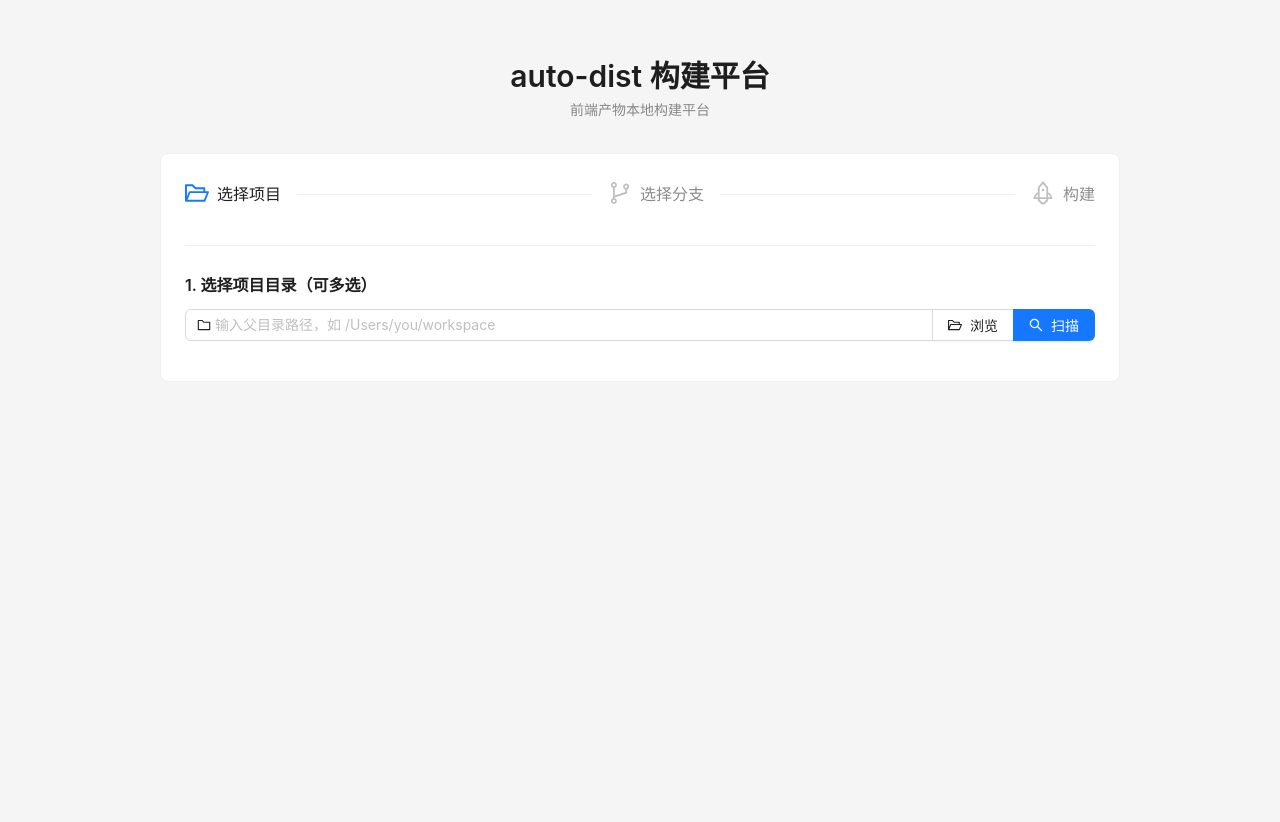
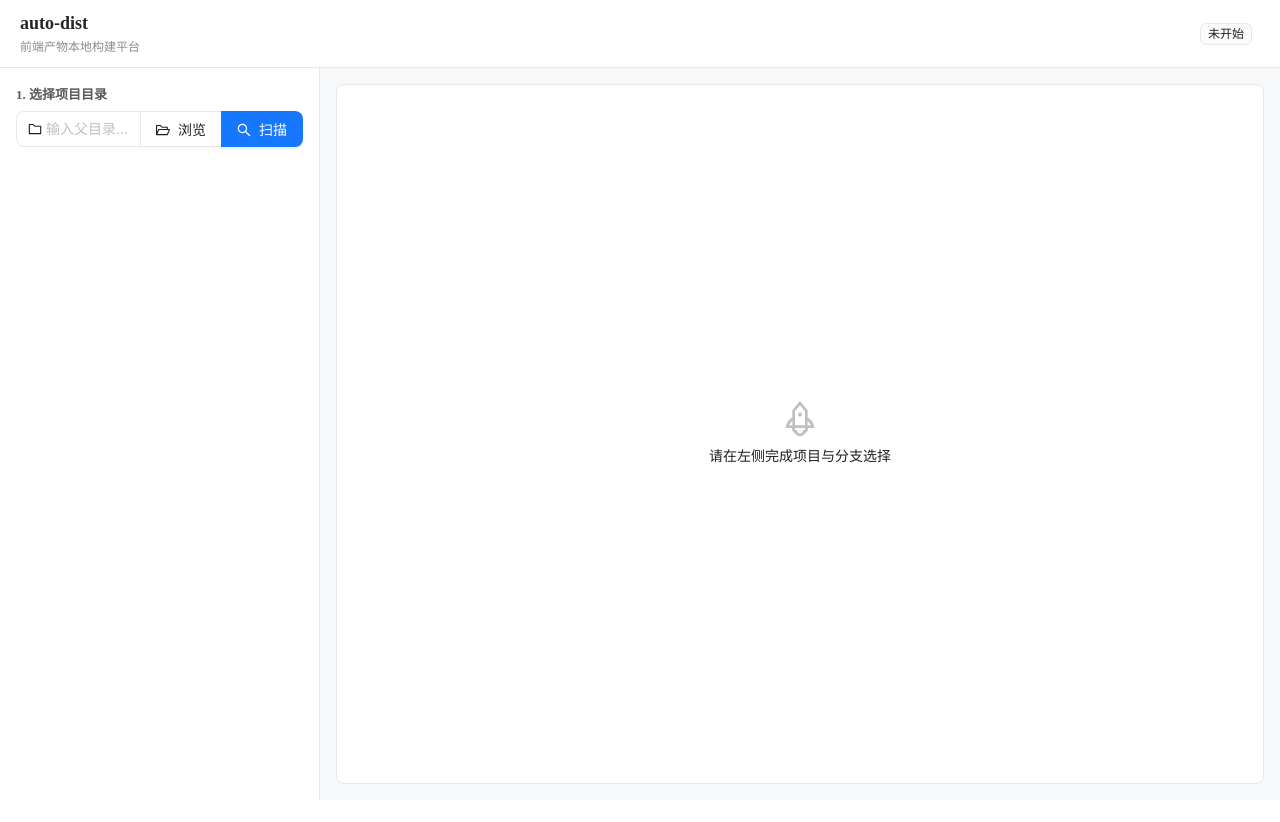
Before and after one commit to 404man/auto-build, a React (Vite) app in the folder packages/client/: page / in a window 1280 px wide. Shown: the top 822 px of the page. After the commit the page ends 800 px from the top, so only its background shows below. Built offline with nearby package versions, Linux system fonts and the light colour scheme.

Commit message:
feat(client): rebuild App as light workstation layout
Co-authored-by: Cursor <cursoragent@cursor.com>

```diff
--- a/packages/client/src/App.tsx
+++ b/packages/client/src/App.tsx
@@ -1,14 +1,15 @@
 import { useState, useCallback, useMemo } from 'react';
-import { ConfigProvider, Steps, Card, Typography, Descriptions, Divider, Button, Tag, List } from 'antd';
-import { FolderOpenOutlined, BranchesOutlined, RocketOutlined, SwapOutlined } from '@ant-design/icons';
+import { ConfigProvider, Typography, Button, Tag, Space } from 'antd';
+import { SwapOutlined, RocketOutlined } from '@ant-design/icons';
 import zhCN from 'antd/locale/zh_CN';
 import DirectoryPicker from './components/DirectoryPicker';
 import BranchSelector from './components/BranchSelector';
 import BuildPanel from './components/BuildPanel';
 import LogViewer from './components/LogViewer';
 import { useBuild } from './hooks/useBuild';
+import { appTheme } from './theme';
 
-const { Title, Text } = Typography;
+const { Text } = Typography;
 
 interface SelectedProject {
   name: string;
@@ -19,6 +20,7 @@ function App() {
   const [projects, setProjects] = useState<SelectedProject[]>([]);
   const [projectBranches, setProjectBranches] = useState<Record<string, string>>({});
   const build = useBuild();
+  const { clearLogs, cancelBuild, downloadProject, downloadAll, startBatchBuild, logs, batchProjects, currentProjectIndex, totalProjects, batchComplete, error, isBatch } = build;
 
   const handleProjectSelect = useCallback((selected: SelectedProject[]) => {
     setProjects(selected);
@@ -32,134 +34,132 @@ function App() {
   const handleChangeProject = useCallback(() => {
     setProjects([]);
     setProjectBranches({});
-  }, []);
+    clearLogs();
+  }, [clearLogs]);
 
-  // 所有项目都已选择分支
   const allBranchesSelected = projects.length > 0 && projects.every((p) => !!projectBranches[p.path]);
 
-  const currentStep = projects.length === 0 ? 0 : !allBranchesSelected ? 1 : 2;
+  const configLocked = batchProjects.length > 0 && !batchComplete;
 
   const currentProjectName = useMemo(() => {
-    if (build.isBatch && build.batchProjects.length > 0) {
-      const active = build.batchProjects[build.currentProjectIndex];
-      return active?.name || '';
+    if (isBatch && batchProjects.length > 0) {
+      return batchProjects[currentProjectIndex]?.name || '';
     }
     return '';
-  }, [build.isBatch, build.batchProjects, build.currentProjectIndex]);
+  }, [isBatch, batchProjects, currentProjectIndex]);
 
-  const handleStartBuild = useCallback(() => {
-    const projectsWithBranch = projects.map((p) => ({
+  const headerStatus = useMemo(() => {
+    if (configLocked) {
+      return `构建中 · ${currentProjectIndex + 1}/${totalProjects || projects.length}`;
+    }
+    if (batchComplete && batchProjects.length > 0) {
+      const ok = batchProjects.filter((p) => p.status === 'completed').length;
+      const fail = batchProjects.filter((p) => p.status === 'failed').length;
+      return `已完成 · 成功 ${ok} · 失败 ${fail}`;
+    }
+    return '未开始';
+  }, [configLocked, batchComplete, batchProjects, currentProjectIndex, totalProjects, projects.length]);
+
+  const previewProjects = useMemo(
+    () =>
+      projects.map((p) => ({
         name: p.name,
         path: p.path,
         branch: projectBranches[p.path],
-    }));
-    build.startBatchBuild(projectsWithBranch);
-  }, [projects, projectBranches, build]);
+      })),
+    [projects, projectBranches],
+  );
+
+  const handleStartBuild = useCallback(() => {
+    startBatchBuild(
+      projects.map((p) => ({
+        name: p.name,
+        path: p.path,
+        branch: projectBranches[p.path],
+      })),
+    );
+  }, [projects, projectBranches, startBatchBuild]);
 
   return (
-    <ConfigProvider locale={zhCN}>
-      <div style={{ minHeight: '100vh', background: '#f5f5f5', padding: '32px 16px' }}>
-        <div style={{ maxWidth: 960, margin: '0 auto' }}>
-          <div style={{ textAlign: 'center', marginBottom: 32 }}>
-            <Title level={2} style={{ marginBottom: 4 }}>
-              auto-dist 构建平台
-            </Title>
-            <Text type="secondary">前端产物本地构建平台</Text>
+    <ConfigProvider locale={zhCN} theme={appTheme}>
+      <div className="ws-root">
+        <header className="ws-header">
+          <div className="ws-header-title">
+            <h1>auto-dist</h1>
+            <span>前端产物本地构建平台</span>
           </div>
+          <Tag color={configLocked ? 'processing' : batchComplete ? 'success' : 'default'}>
+            {headerStatus}
+          </Tag>
+        </header>
 
-          <Card>
-            <Steps
-              current={currentStep}
-              items={[
-                { title: '选择项目', icon: <FolderOpenOutlined /> },
-                { title: '选择分支', icon: <BranchesOutlined /> },
-                { title: '构建', icon: <RocketOutlined /> },
-              ]}
-              style={{ marginBottom: 32 }}
-            />
-
-            <Divider />
-
-            {/* Step 1: Directory Picker */}
-            <div style={{ opacity: currentStep >= 0 ? 1 : 0.4, pointerEvents: currentStep >= 0 ? 'auto' : 'none' }}>
-              <Title level={5} style={{ marginBottom: 12 }}>
-                1. 选择项目目录（可多选）
-              </Title>
-              <DirectoryPicker onProjectSelect={handleProjectSelect} />
+        <div className="ws-body">
+          <aside className="ws-sidebar">
+            <div>
+              <p className="ws-sidebar-section-title">1. 选择项目目录</p>
+              <DirectoryPicker onProjectSelect={handleProjectSelect} disabled={configLocked} />
             </div>
 
             {projects.length > 0 && (
-              <>
-                <Divider />
-                <div style={{ opacity: currentStep >= 1 ? 1 : 0.4, pointerEvents: currentStep >= 1 ? 'auto' : 'none' }}>
-                  <Title level={5} style={{ marginBottom: 12 }}>
-                    2. 为每个项目选择分支
-                  </Title>
-                  <List
-                    dataSource={projects}
-                    renderItem={(project) => (
-                      <List.Item
-                        key={project.path}
-                        style={{ display: 'flex', alignItems: 'center', justifyContent: 'space-between' }}
-                      >
-                        <div style={{ flex: '0 0 auto', marginRight: 16 }}>
-                          <Tag color="blue">{project.name}</Tag>
-                        </div>
-                        <div style={{ flex: 1, minWidth: 0 }}>
+              <div>
+                <p className="ws-sidebar-section-title">2. 为每个项目选择分支</p>
+                <Space direction="vertical" style={{ width: '100%' }} size="middle">
+                  {projects.map((project) => (
+                    <div key={project.path}>
+                      <Tag color="blue" style={{ marginBottom: 8 }}>
+                        {project.name}
+                      </Tag>
                       <BranchSelector
                         projectPath={project.path}
                         onBranchSelect={(b) => handleBranchSelect(project.path, b)}
+                        disabled={configLocked}
                       />
                     </div>
-                      </List.Item>
+                  ))}
+                </Space>
+              </div>
             )}
+
+            {projects.length > 0 && (
+              <Button icon={<SwapOutlined />} onClick={handleChangeProject} disabled={configLocked} block>
+                更换项目
+              </Button>
+            )}
+          </aside>
+
+          <main className="ws-main">
+            {!allBranchesSelected ? (
+              <div className="ws-empty">
+                <RocketOutlined />
+                <Text>请在左侧完成项目与分支选择</Text>
+              </div>
+            ) : (
+              <>
+                <div className="ws-main-top">
+                  <BuildPanel
+                    previewProjects={previewProjects}
+                    isBatch={true}
+                    batchProjects={batchProjects}
+                    currentProjectIndex={currentProjectIndex}
+                    totalProjects={totalProjects}
+                    batchComplete={batchComplete}
+                    error={error}
+                    onStart={handleStartBuild}
+                    onCancel={cancelBuild}
+                    onDownloadProject={downloadProject}
+                    onDownloadAll={downloadAll}
+                  />
+                </div>
+                <div className="ws-main-log">
+                  <LogViewer
+                    logs={logs}
+                    onClear={clearLogs}
+                    currentProjectName={currentProjectName}
                   />
                 </div>
               </>
             )}
-
-            {projects.length > 0 && allBranchesSelected && (
-              <>
-                <Divider />
-                <div>
-                  <div style={{ display: 'flex', alignItems: 'center', justifyContent: 'space-between', marginBottom: 12 }}>
-                    <Title level={5} style={{ margin: 0 }}>
-                      3. 构建
-                    </Title>
-                    <Button icon={<SwapOutlined />} onClick={handleChangeProject}>
-                      更换项目
-                    </Button>
-                  </div>
-                  <Descriptions size="small" column={1} style={{ marginBottom: 16 }}>
-                    <Descriptions.Item label="项目分支">
-                      {projects.map((p) => (
-                        <Tag key={p.path} color="blue" style={{ marginBottom: 4 }}>
-                          {p.name}: {projectBranches[p.path]}
-                        </Tag>
-                      ))}
-                    </Descriptions.Item>
-                    <Descriptions.Item label="项目数量">{projects.length} 个</Descriptions.Item>
-                  </Descriptions>
-                  <BuildPanel
-                    branch=""
-                    isBatch={true}
-                    batchProjects={build.batchProjects}
-                    currentProjectIndex={build.currentProjectIndex}
-                    totalProjects={build.totalProjects}
-                    batchComplete={build.batchComplete}
-                    error={build.error}
-                    onStart={handleStartBuild}
-                    onCancel={build.cancelBuild}
-                    onDownloadProject={build.downloadProject}
-                    onDownloadAll={build.downloadAll}
-                  />
-                  <div style={{ marginTop: 16 }}>
-                    <LogViewer logs={build.logs} onClear={build.clearLogs} currentProjectName={currentProjectName} />
-                  </div>
-                </div>
-              </>
-            )}
-          </Card>
+          </main>
         </div>
       </div>
     </ConfigProvider>
```
Lines whose indentation alone changed are shown as unchanged.
